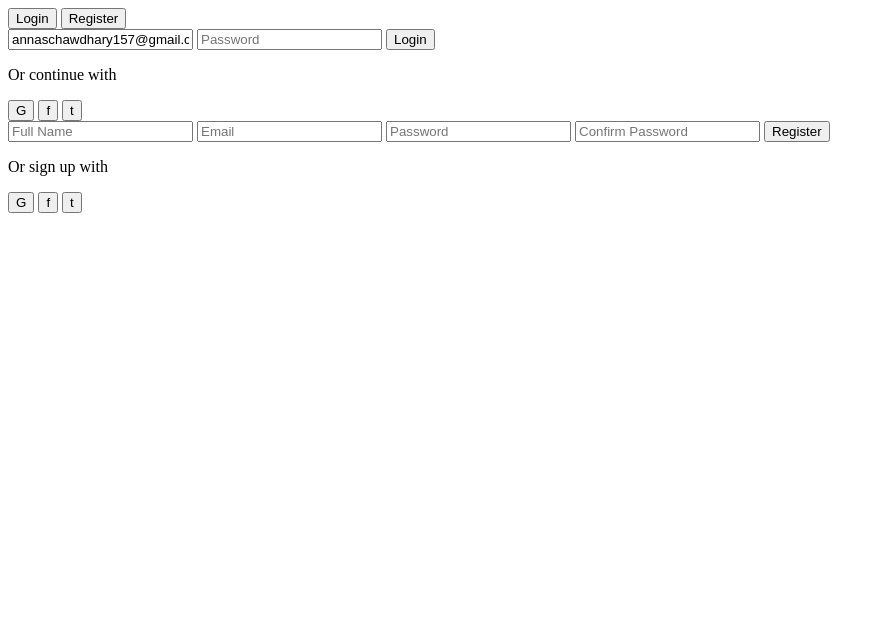
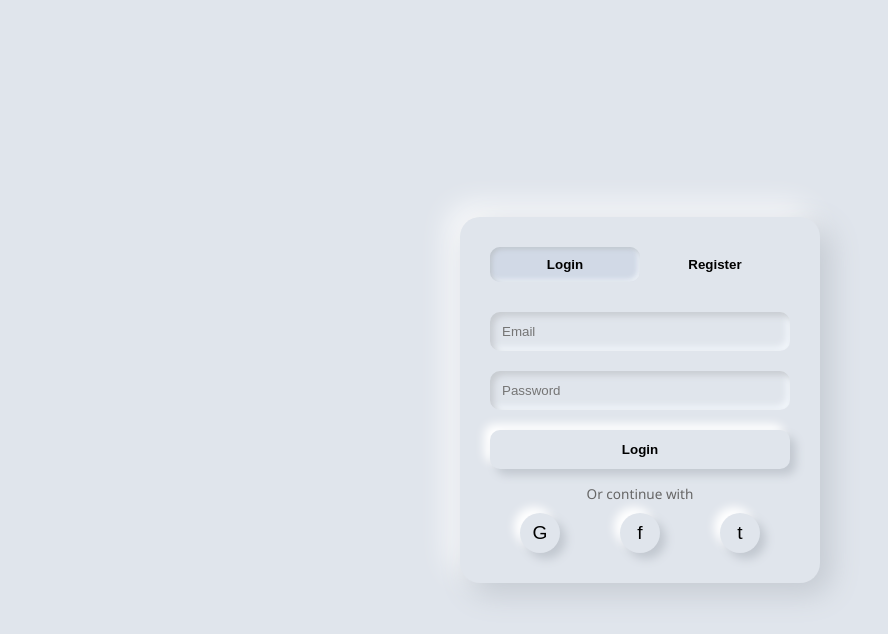
Before and after one commit to AbubakarWD/SignIn-Form---Pressed-Style, a plain HTML site: page index.html in a window 1280 px wide. Shown: the whole page, without its empty margins (0-888 px from the left). Drawn offline with Linux system fonts and the light colour scheme.

Commit message:
Completed

```diff
--- a/Script.js
+++ b/Script.js
@@ -0,0 +1,18 @@
+const loginTab = document.getElementById("loginTab");
+const registerTab = document.getElementById("registerTab");
+const loginForm = document.getElementById("loginForm");
+const registerForm = document.getElementById("registerForm");
+
+loginTab.addEventListener("click", () => {
+  loginTab.classList.add("active");
+  registerTab.classList.remove("active");
+  loginForm.classList.add("active");
+  registerForm.classList.remove("active");
+});
+
+registerTab.addEventListener("click", () => {
+  registerTab.classList.add("active");
+  loginTab.classList.remove("active");
+  registerForm.classList.add("active");
+  loginForm.classList.remove("active");
+});
--- a/Style.css
+++ b/Style.css
@@ -0,0 +1,97 @@
+body {
+    margin: 0;
+    padding: 0;
+    font-family: 'Segoe UI', sans-serif;
+    background: #e0e5ec;
+    display: flex;
+    justify-content: center;
+    align-items: center;
+    height: 100vh;
+}
+
+.container {
+    background: #e0e5ec;
+    padding: 30px;
+    border-radius: 20px;
+    box-shadow: 10px 10px 30px #c2c8d0, -10px -10px 30px #ffffff;
+    width: 300px;
+}
+
+.tabs {
+    display: flex;
+    justify-content: space-between;
+    margin-bottom: 20px;
+}
+
+.tabs button {
+    flex: 1;
+    padding: 10px;
+    border: none;
+    background: none;
+    font-weight: bold;
+    cursor: pointer;
+    border-radius: 10px;
+    transition: 0.3s;
+}
+
+.tabs button.active {
+    background: #d1d9e6;
+    box-shadow: inset 2px 2px 5px #bec4cb, inset -2px -2px 5px #f0f5fa;
+}
+
+.form {
+    display: none;
+    flex-direction: column;
+}
+
+.form.active {
+    display: flex;
+}
+
+input {
+    margin: 10px 0;
+    padding: 12px;
+    border-radius: 10px;
+    border: none;
+    background: #e0e5ec;
+    box-shadow: inset 4px 4px 6px #c8ccd1, inset -4px -4px 6px #f0f5fa;
+}
+
+.btn {
+    margin-top: 10px;
+    padding: 12px;
+    background: #e0e5ec;
+    border: none;
+    border-radius: 10px;
+    cursor: pointer;
+    font-weight: bold;
+    box-shadow: 6px 6px 10px #c2c8d0, -6px -6px 10px #ffffff;
+    transition: 0.3s;
+}
+
+.btn:hover {
+    background: #d6dce4;
+}
+
+.or {
+    text-align: center;
+    margin: 15px 0 10px;
+    font-size: 0.85em;
+    color: #666;
+}
+
+.socials {
+    display: flex;
+    justify-content: space-around;
+}
+
+.social {
+    width: 40px;
+    height: 40px;
+    border-radius: 50%;
+    border: none;
+    background: #e0e5ec;
+    box-shadow: 6px 6px 10px #c2c8d0, -6px -6px 10px #ffffff;
+    font-size: 1.2em;
+    cursor: pointer;
+}
--- a/index.html
+++ b/index.html
@@ -18,7 +18,7 @@
 
         <!-- Login Form -->
         <form id="loginForm" class="form active">
-                <input type="email" placeholder="Email" required value="annaschawdhary157@gmail.com" />
+            <input type="email" placeholder="Email" required />
             <input type="password" placeholder="Password" required />
             <button type="submit" class="btn"><i class="fa fa-sign-in-alt"></i> Login</button>
             <p class="or">Or continue with</p>
```
Lines whose indentation alone changed are shown as unchanged.
